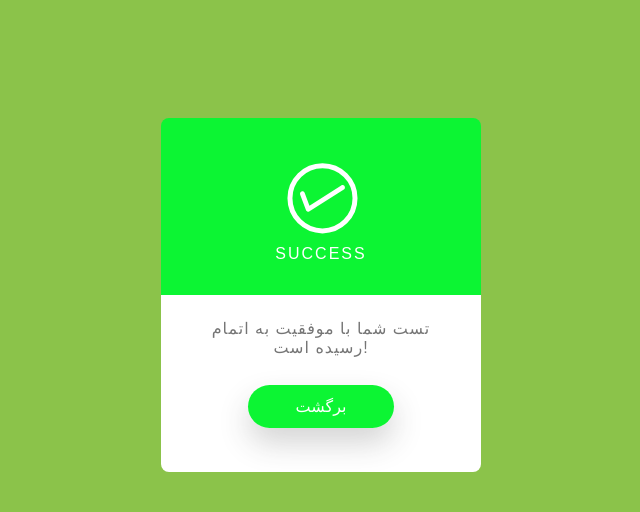
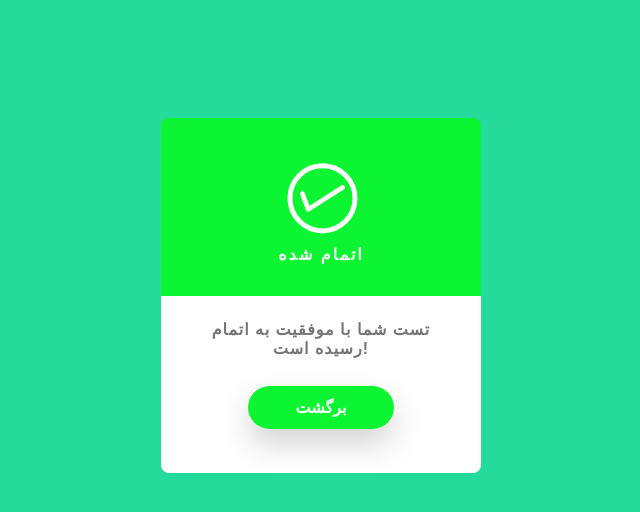
Before and after one commit to Aliireza13/psychology-test, a Django app: template templates/core/test_done.html in a window 1280 px wide. Shown: the top 512 px of the page, without its empty margins (319-959 px from the left). Run offline with Django 5.2, Linux system fonts and the light colour scheme; the template is opened without the code that fills it, so the values that code supplies are empty.

Commit message:
style: success message update

```diff
--- a/static/css/success.css
+++ b/static/css/success.css
@@ -1,5 +1,13 @@
+@font-face {
+    font-family: Tanha;
+    src: url('Tanha.eot');
+    src: url('Tanha.eot?#iefix') format('embedded-opentype'),
+      url('Tanha.woff') format('woff'), url('Tanha.ttf') format('truetype');
+    font-weight: normal;
+  }
+
 body {
-    background: #8bc34a;
+    background: #25db9c;
 }
 
 #card {
@@ -28,7 +36,7 @@ body {
 }
 
 #status {
-    font-weight: lighter;
+    font-weight: bold;
     text-transform: uppercase;
     letter-spacing: 2px;
     font-size: 1em;
@@ -45,12 +53,14 @@ body {
 }
 
 #message {
+    font-weight: bold;
     margin-top: -.5em;
     color: #757575;
     letter-spacing: 1px;
 }
 
 #contBtn {
+    font-weight: bold;
     position: relative;
     top: 1.5em;
     text-decoration: none;
--- a/templates/core/test_done.html
+++ b/templates/core/test_done.html
@@ -26,7 +26,7 @@
               <circle fill="none" stroke="#ffffff" stroke-width="5" stroke-miterlimit="10" cx="109.486" cy="104.353" r="32.53" />
             </svg>
             <h3 id='status'>
-            Success
+            اتمام شده
           </h3>
         </div>
         <div id='lower-side'>
```
